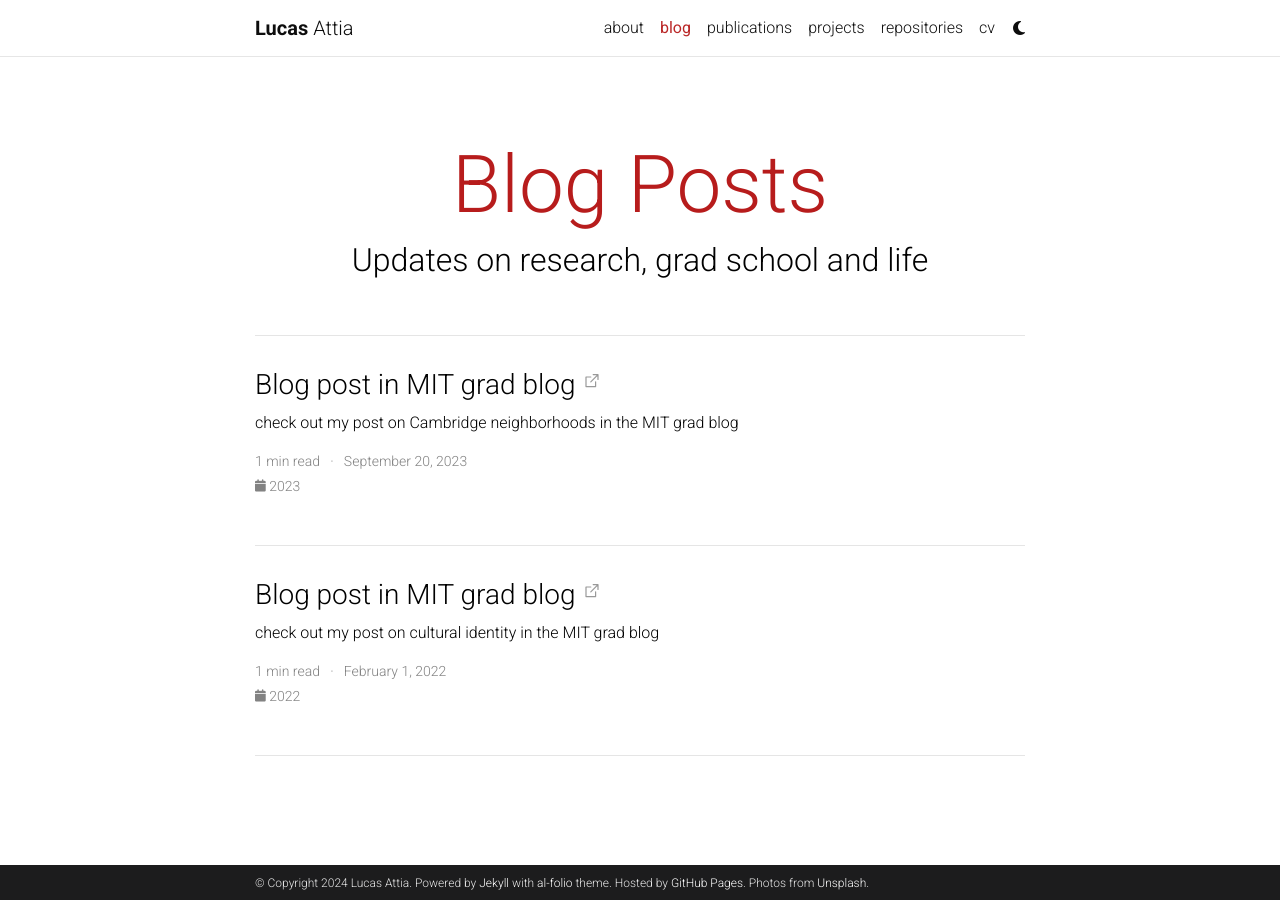
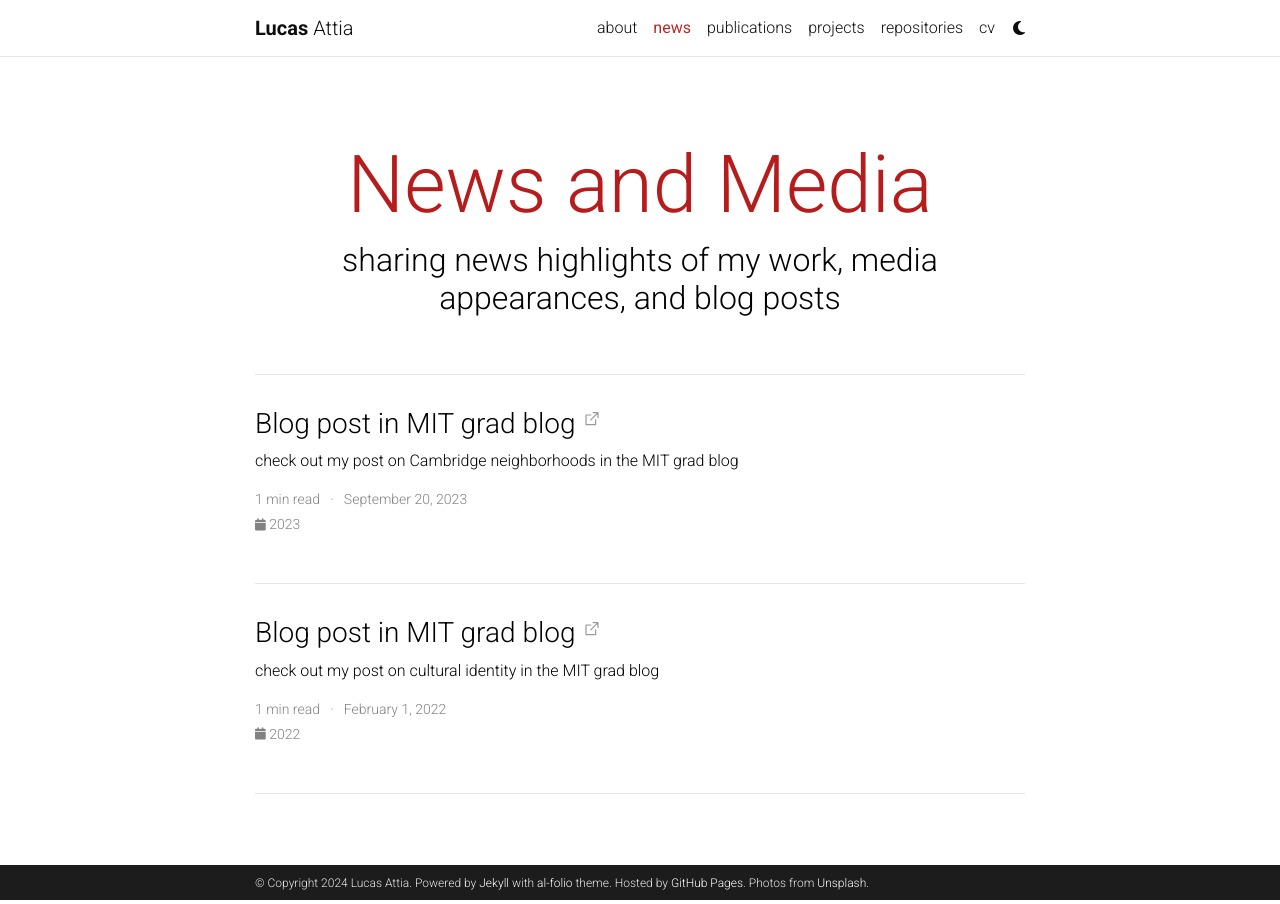
Before and after one commit to lucasattia/lucasattia.github.io, a Jekyll site: the page built from blog/index.html, in a window 1280 px wide. Built offline with Jekyll 4.4.1, drawn with Linux system fonts in a browser that asks for light colours; the list of posts is cut into pages by our own code; comment, search, counter and statistics services are not loaded; a style sheet for code colours, icons or effects is not loaded.

Commit message:
Update _config.yml

```diff
--- a/_config.yml
+++ b/_config.yml
@@ -122,9 +122,9 @@
 # Blog
 # -----------------------------------------------------------------------------
 
-blog_name: Blog Posts # blog_name will be displayed in your blog page
-blog_nav_title: blog # your blog must have a title for it to be displayed in the nav bar
-blog_description: Updates on research, grad school and life
+blog_name: News and Media # blog_name will be displayed in your blog page
+blog_nav_title: news # your blog must have a title for it to be displayed in the nav bar
+blog_description: sharing news highlights of my work, media appearances, and blog posts
 permalink: /blog/:year/:title/
 
 # Pagination
```
